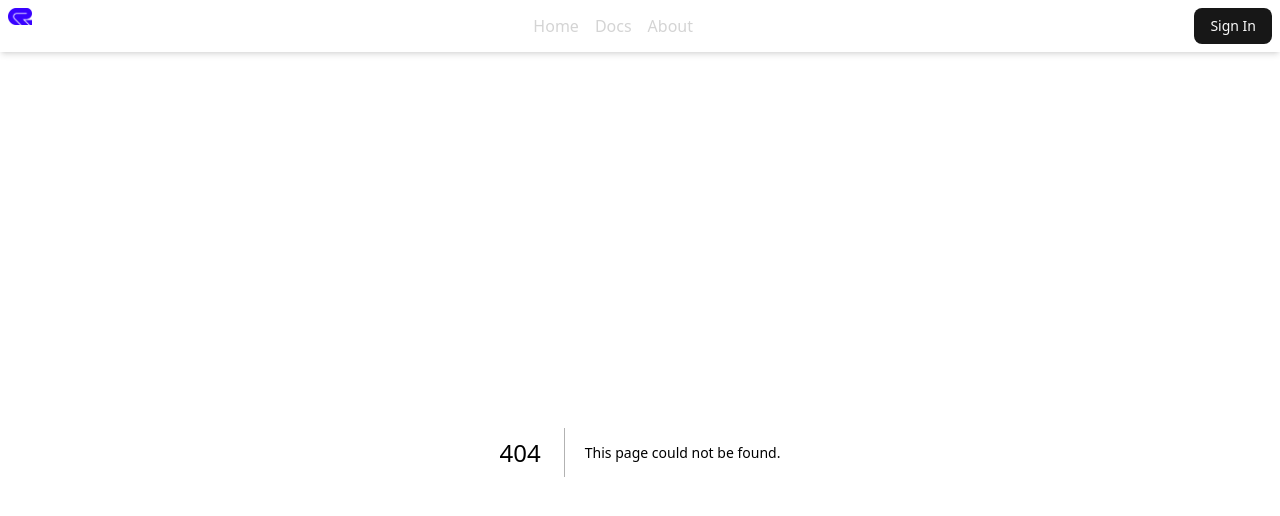
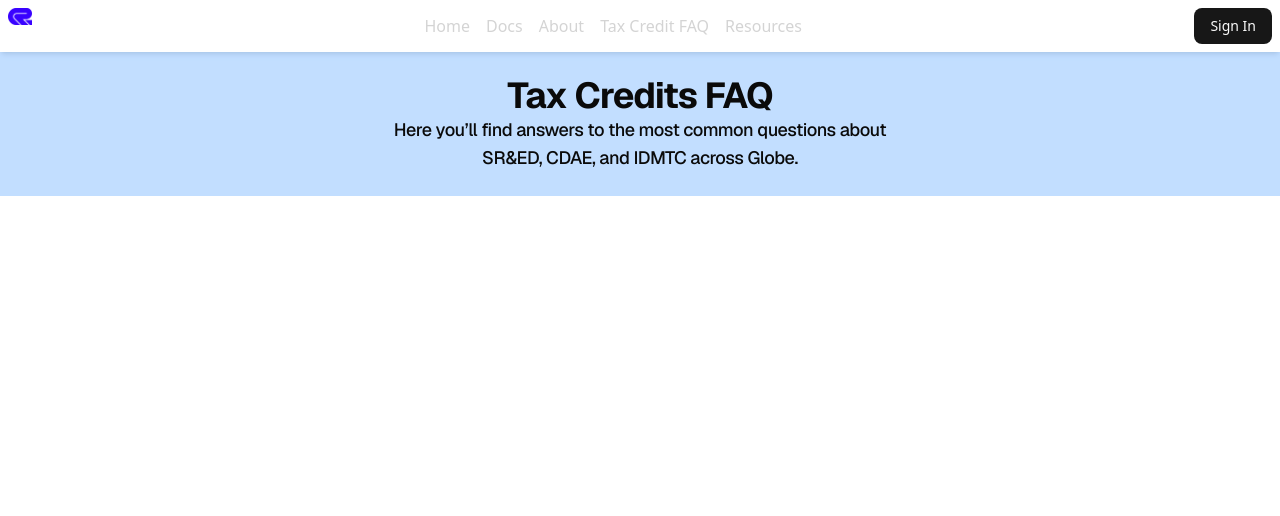
Before and after one commit to SANTOSH069/r-d-credits, a Next.js app: page /faq in a window 1280 px wide. Before the commit this address had no page. Shown: the top 516 px of the page. Built offline with nearby package versions, Linux system fonts and the light colour scheme.

Commit message:
Casual Code Push

```diff
--- a/app/components/Navbar.tsx
+++ b/app/components/Navbar.tsx
@@ -28,6 +28,16 @@ const Navbar = () => {
             About
           </li>
           </Link>
+          <Link href={'/faq'}>
+          <li className='text-neutral-300 hover:text-black ease-in transition-all duration-150'>
+            Tax Credit FAQ
+          </li>
+          </Link>
+          <Link href={'/about'}>
+          <li className='text-neutral-300 hover:text-black ease-in transition-all duration-150'>
+            Resources
+          </li>
+          </Link>
         </ul>
       </div>
       <Button variant={`default`}>Sign In</Button>
--- /dev/null
+++ b/app/faq/page.tsx
@@ -0,0 +1,26 @@
+import React from 'react'
+
+const Faq = () => {
+  return (
+    <div className='w-full h-auto mx-auto'>
+        <div className='flex flex-col space-y-1 font-sans '>
+            <section className='bg-blue-400/35'>
+            <h1 className='scroll-m-20 text-center text-4xl font-bold tracking-tight text-balance pt-6'>
+                Tax Credits FAQ
+            </h1>
+            <div className='flex flex-col  mx-auto max-w-2xl text-center font-medium'>
+            <h2 className='scroll-m-20  text-lg font-medium tracking-tight first:mt-0'>
+                Here you’ll find answers to the most common questions about
+            </h2>
+            <h2 className='scroll-m-20  text-lg font-medium tracking-tight first:mt-0 pb-6'>
+                SR&ED, CDAE, and IDMTC across Globe.
+            </h2>
+            </div>
+            </section>
+        </div>
+
+    </div>
+  )
+}
+
+export default Faq
```
